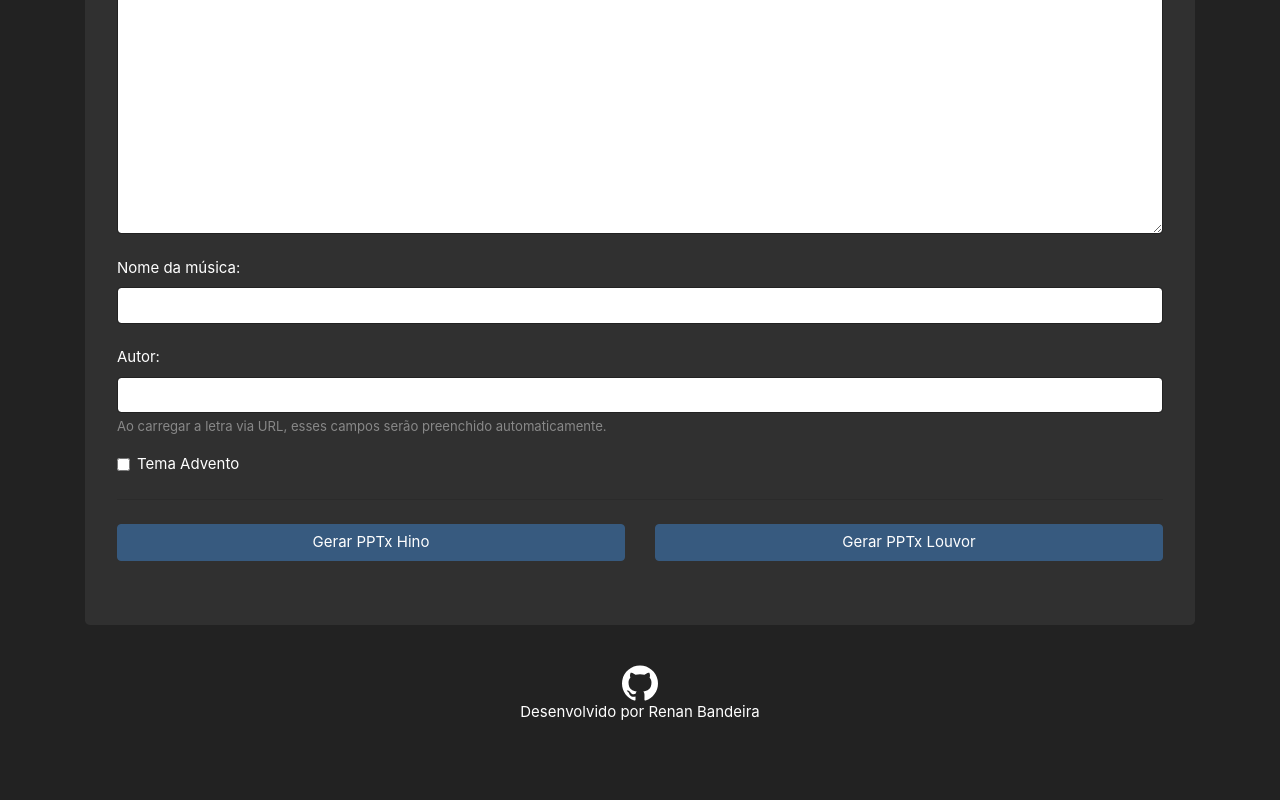
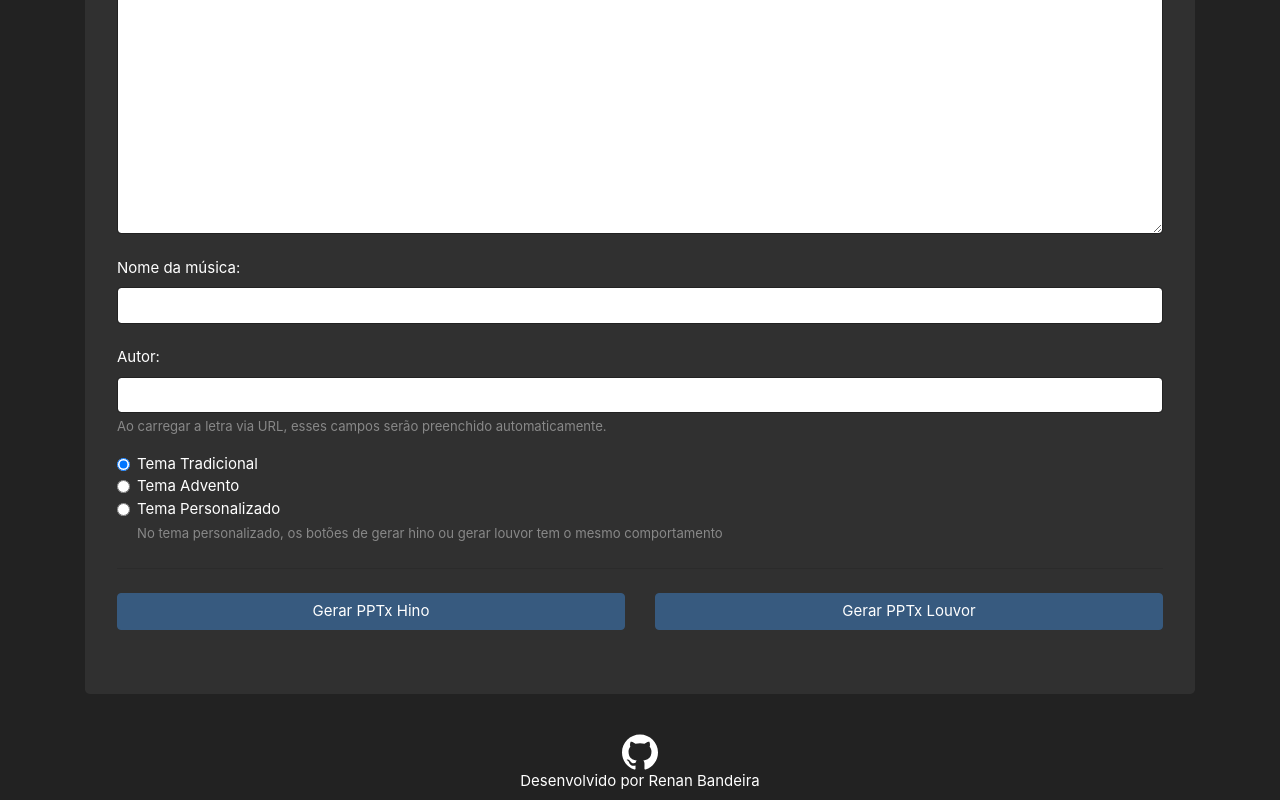
Before and after one commit to renanbandeira/slides-ipa, a React (Create React App) app: page / in a window 1280 px wide. Shown: the part 592-1392 px from the top of the page. Before the commit the page ends 1323 px from the top, so only its background shows below. Built offline with nearby package versions, Linux system fonts and the light colour scheme.

Commit message:
Reorganizes code and makes possible to create slides with custom background

```diff
--- a/package.json
+++ b/package.json
@@ -5,6 +5,7 @@
 	"dependencies": {
 		"@types/cheerio": "^0.22.21",
 		"@types/request": "^2.48.5",
+		"axios": "^0.21.1",
 		"cheerio": "^1.0.0-rc.3",
 		"express": "^4.17.1",
 		"pptxgenjs": "^3.3.0",
--- a/public/index.html
+++ b/public/index.html
@@ -19,7 +19,7 @@
     <meta name="theme-color" content="#000000" />
     <meta
       name="description"
-      content="Sistema gerados de slides da Igreja Presbiteriana da Aldeota"
+      content="Sistema gerador de slides da Igreja Presbiteriana da Aldeota"
     />
     <link rel="apple-touch-icon" href="logo192.png" />
     <!--
--- a/src/App.js
+++ b/src/App.js
@@ -1,101 +1,52 @@
-import React, { useState } from "react";
-import cheerio from "cheerio";
-import request from "request";
+import React, { useRef } from "react";
 import { createSlides } from "./tstest/slideGenerator";
+import SlidesURLLoader from './components/SlidesURLLoader';
+import SlidesContent from './components/SlidesContent';
+import SlidesDownloader from './components/SlidesDownloader';
+import SlidesTheme from './components/SlidesTheme';
 import "./App.css";
 
-function loadLyrics() {
-  const url = document.querySelector('#url').value || '';
-  if (!url.match(/letras.mus.br/g)) {
-    alert('URL inválida!');
+function App() {
+  const slidesContentRef = useRef(null);
+  const slidesThemeRef = useRef(null);
+
+  function loadAndDownloadSlides(isHymn) {
+    if (!slidesContentRef.current) {
       return;
     }
-  request({
-    method: 'GET',
-		url: `https://lyrics-scrapping.herokuapp.com/?url=${url.trim()}`
-	}, (err, res, body) => {
-
-    if (err) return console.error(err);
-
-    let $ = cheerio.load(body);
-    // let title = $('title');
-		document.querySelector('#title').value = $('.cnt-head_title h1').text().trim();
-		document.querySelector('#subtitle').value = $('.cnt-head_title h2').text().trim();
-    let lyrics = '';
-		$('.cnt-letra p').each(function (i, element) {
-			let slideContent = "";
-			element.children.forEach((node) => {
-				if (node.data) {
-					slideContent = slideContent + node.data + "\n";
-				}
-			});
-      lyrics = lyrics + slideContent + '\n';
-    });
-    document.querySelector('#lyrics').value = lyrics.trim();
-  });
-}
-
-function loadAndDownloadSlides(isHymn, isAdvent) {
-  const title = document.querySelector('#title').value || '';
-  const subtitle = document.querySelector('#subtitle').value || '';
-  const lyrics = document.querySelector('#lyrics').value || '';
+    const title = slidesContentRef.current.songTitle || '';
+    const subtitle = slidesContentRef.current.songSubtitle || '';
+    const lyrics = slidesContentRef.current.lyrics || '';
     if (title === '' || lyrics === '') {
       alert('Nome da música e letra são obrigatórios!');
       return;
     }
-  createSlides(title, subtitle, lyrics, isHymn, isAdvent);
+    const isAdvent = slidesThemeRef.current.isAdvent;
+    const isCustomTheme = slidesThemeRef.current.isCustomTheme;
+    const customSlidesData = slidesThemeRef.current.customSlidesData;
+    if (isCustomTheme && (!customSlidesData || !customSlidesData.titleBackground || !customSlidesData.lyricsBackground)) {
+        alert('Você precisa carregar o background do título e das letras!');
+        return;
+    }
+    createSlides(title, subtitle, lyrics, isHymn, isAdvent, isCustomTheme, customSlidesData);
   }
 
-function App() {
-  const [isAdvent, setIsAdvent] = useState(false);
-  function updateAdventTheme(event) {
-    setIsAdvent(event.target.checked)
-  }
   return (
 		<div>
 			<main className="container">
 				<div className="jumbotron mt-5">
 					<h1 className="display-4">Slides IPA</h1>
-            <div className="form-group">
-              <label htmlFor="url">Digite a URL do letras.mus.br:</label>
-              <input type="url" id="url" className="form-control" placeholder="URL" />
-            </div>
-          <button type="button" className="btn btn-secondary w-100" onClick={() => loadLyrics()}>
-            Carregar Letra
-          </button>
+          <SlidesURLLoader onLoadComplete={(data) => slidesContentRef.current.setSongData(data) } />
 					<hr className="my-4" />
             <div className="row">
   						<div className="col">
-                <div className="form-group">
-                  <label htmlFor="lyrics">ou cole a letra aqui:</label>
-    							<textarea className="form-control" id="lyrics" style={{ height: '440px' }}/>
-                  <br />
-                  <label htmlFor="title">Nome da música:</label>
-                  <input type="text" id="title" className="form-control"/>
-                  <br />
-                  <label htmlFor="subtitle">Autor:</label>
-                  <input type="subtitle" id="subtitle" className="form-control" />
-                  <small id="lyricsHelp" className="form-text text-muted">Ao carregar a letra via URL, esses campos serão preenchido automaticamente.</small>
-                </div>
-                <div className="form-check">
-                  <input type="checkbox" className="form-check-input" id="adventCheck" checked={isAdvent} onChange={updateAdventTheme} />
-                  <label className="form-check-label" htmlFor="adventCheck">Tema Advento</label>
-                </div>
+                <SlidesContent ref={slidesContentRef} />
+                <SlidesTheme ref={slidesThemeRef} />
   						</div>
   					</div>
           <hr className="my-4" />
 					<div className="row">
-						<div className="col">
-							<button type="button" className="btn btn-primary w-100" onClick={(_ev) => loadAndDownloadSlides(true, isAdvent)}>
-								Gerar PPTx Hino
-							</button>
-						</div>
-
-            <div className="col">
-							<button type="button" className="btn btn-primary w-100" onClick={(_ev) => loadAndDownloadSlides(false, isAdvent)}>
-								Gerar PPTx Louvor
-							</button>
-						</div>
+            <SlidesDownloader loadAndDownloadSlides={loadAndDownloadSlides} />
 					</div>
 				</div>
 			</main>
--- /dev/null
+++ b/src/components/SlidesContent.js
@@ -0,0 +1,32 @@
+import React, { useState, forwardRef, useImperativeHandle } from "react";
+
+const SlidesContent = forwardRef((props, ref) => {
+  const [songTitle, setSongTitle] = useState('');
+  const [songSubtitle, setSongSubtitle] = useState('');
+  const [lyrics, setLyrics] = useState('');
+  const setSongData = (data) => {
+    setSongTitle(data.title);
+    setSongSubtitle(data.subtitle);
+    setLyrics(data.lyrics);
+  }
+  useImperativeHandle(ref, () => ({
+    setSongData: setSongData,
+    songTitle,
+    songSubtitle,
+    lyrics
+  }));
+  return (
+    <div className="form-group">
+      <label htmlFor="lyrics">ou cole a letra aqui:</label>
+      <textarea className="form-control" id="lyrics" style={{ height: '440px' }} onChange={(ev) => setLyrics(ev.target.value)} value={lyrics} />
+      <br />
+      <label htmlFor="title">Nome da música:</label>
+      <input type="text" id="title" className="form-control" onChange={(ev) => setSongTitle(ev.target.value)} value={songTitle}/>
+      <br />
+      <label htmlFor="subtitle">Autor:</label>
+      <input type="subtitle" id="subtitle" className="form-control" onChange={(ev) => setSongSubtitle(ev.target.value)}  value={songSubtitle} />
+      <small id="lyricsHelp" className="form-text text-muted">Ao carregar a letra via URL, esses campos serão preenchido automaticamente.</small>
+    </div>
+	);
+});
+export default SlidesContent;
--- /dev/null
+++ b/src/components/SlidesDownloader.js
@@ -0,0 +1,20 @@
+import React from "react";
+
+function SlidesDownloader({ loadAndDownloadSlides }) {
+  return (
+    <>
+      <div className="col">
+        <button type="button" className="btn btn-primary w-100" onClick={(_ev) => loadAndDownloadSlides(true)}>
+          Gerar PPTx Hino
+        </button>
+      </div>
+
+      <div className="col">
+        <button type="button" className="btn btn-primary w-100" onClick={(_ev) => loadAndDownloadSlides(false)}>
+          Gerar PPTx Louvor
+        </button>
+      </div>
+    </>
+	);
+}
+export default SlidesDownloader;
--- /dev/null
+++ b/src/components/SlidesTheme.js
@@ -0,0 +1,73 @@
+import React, { useState, useImperativeHandle, forwardRef } from "react";
+
+const RADIO_DATA = {
+  TRADITIONAL: 0,
+  ADVENT: 1,
+  CUSTOM: 2
+}
+
+const SlidesTheme = forwardRef((props, ref) => {
+  const [theme, setTheme] = useState(RADIO_DATA.TRADITIONAL);
+  const [customSlidesData, setCustomSlidesData] = useState({});
+  const isTraditionalTheme = theme === RADIO_DATA.TRADITIONAL;
+  const isAdvent = theme === RADIO_DATA.ADVENT;
+  const isCustomTheme = theme === RADIO_DATA.CUSTOM;
+  useImperativeHandle(ref, () => ({
+    isAdvent,
+    isCustomTheme,
+    customSlidesData: customSlidesData
+  }));
+  const updateTheme = (ev) => {
+    setTheme(RADIO_DATA[ev.target.id]);
+  }
+  const onFileLoaded = (backgroundType) => (event) => {
+      const match = /^data:(.*);base64,(.*)$/.exec(event.target.result);
+      if (match == null) {
+          alert('Erro ao caarregar os dados da imagem');
+      }
+      setCustomSlidesData({
+        ...customSlidesData,
+        [backgroundType]: event.target.result
+      });
+  }
+  const handleFileSelect = (e) => {
+    var files = e.target.files;
+    if (files.length < 1) {
+        alert('Precisa selecionar um arquivo');
+        return;
+    }
+    var file = files[0];
+    var reader = new FileReader();
+    reader.onload = onFileLoaded(e.target.id);
+    reader.readAsDataURL(file);
+}
+  return (
+    <div className="form-check">
+      <input type="radio" name="theme" className="form-check-input" id="TRADITIONAL" checked={isTraditionalTheme} onChange={updateTheme} />
+      <label className="form-check-label" htmlFor="TRADITIONAL">Tema Tradicional</label>
+      <br />
+
+      <input type="radio" name="theme" className="form-check-input" id="ADVENT" checked={isAdvent} onChange={updateTheme} />
+      <label className="form-check-label" htmlFor="ADVENT">Tema Advento</label>
+      <br />
+
+      <input type="radio" name="theme" className="form-check-input" id="CUSTOM" checked={isCustomTheme} onChange={updateTheme} />
+      <label className="form-check-label" htmlFor="CUSTOM">Tema Personalizado</label>
+      <small id="lyricsHelp" className="form-text text-muted">No tema personalizado, os botões de gerar hino ou gerar louvor tem o mesmo comportamento</small>
+
+      {isCustomTheme &&
+        <div>
+          <label className="form-label" htmlFor="titleBackground">Background do título</label>
+          <br />
+          <input type="file" className="form-control-sm" id="titleBackground" accept=".jpeg" onChange={handleFileSelect} />
+          <br />
+          <br />
+          <label className="form-label" htmlFor="lyricsBackground">Background da letra</label>
+          <br />
+          <input type="file" className="form-control-sm" accept=".jpeg" id="lyricsBackground" onChange={handleFileSelect} />
+        </div>
+      }
+    </div>
+	);
+});
+export default SlidesTheme;
--- /dev/null
+++ b/src/components/SlidesURLLoader.js
@@ -0,0 +1,34 @@
+import React, { useState } from "react";
+import { loadLyrics } from '../utils';
+
+function SlidesURLLoader({ onLoadComplete }) {
+  const [url, setUrl] = useState('');
+  const [isLoading, setLoading] = useState(false);
+  async function loadLyricsData() {
+    const url = document.querySelector('#url').value || '';
+    if (!url.match(/letras.mus.br/g)) {
+      alert('URL inválida!');
+      return;
+    }
+    setLoading(true);
+    const data = await loadLyrics(url);
+    onLoadComplete(data);
+    setLoading(false);
+  }
+  return (
+    <>
+      <div className="form-group">
+        <label htmlFor="url">Digite a URL do letras.mus.br:</label>
+        <input type="url" id="url" className="form-control" placeholder="URL" value={url} onChange={(ev) => setUrl(ev.target.value)} />
+      </div>
+      <button type="button" className="btn btn-secondary w-100" onClick={async () => isLoading ? null : loadLyricsData()}>
+        {isLoading ?
+          <div className="spinner-grow" role="status" />
+          : 'Carregar Letra'
+        }
+      </button>
+
+    </>
+	);
+}
+export default SlidesURLLoader;
--- a/src/tstest/slideGenerator.tsx
+++ b/src/tstest/slideGenerator.tsx
@@ -5,7 +5,12 @@ import { IMGBASE64, MASTERBASE64, IMGADVENTBASE64, MASTERADVENTBASE64 } from "..
 import { IMGHYMNBASE64, MASTERHYMNBASE64, IMGHYMNADVENTBASE64, MASTERHYMNADVENTBASE64 } from "../hymnRes";
 import pptxgen from "pptxgenjs";
 
-export function createSlides(title: string, subtitle: string, lyrics: string, isHymn: boolean, isAdvent: boolean) {
+interface SlidesData {
+	titleBackground: string,
+	lyricsBackground: string
+}
+
+export function createSlides(title: string, subtitle: string, lyrics: string, isHymn: boolean, isAdvent: boolean, isCustomTheme: boolean, customSlidesData: SlidesData) {
 	let pptx = new pptxgen();
 
 	// PPTX Method 1:
@@ -18,6 +23,10 @@ export function createSlides(title: string, subtitle: string, lyrics: string, is
 		defaultSlide: IMGHYMNBASE64
 	};
 
+	if (isCustomTheme) {
+		theme.masterSlide = customSlidesData.titleBackground;
+		theme.defaultSlide = customSlidesData.lyricsBackground;
+	} else {
 		if (!isHymn) {
 			if (isAdvent) {
 				theme.masterSlide = MASTERADVENTBASE64;
@@ -29,6 +38,7 @@ export function createSlides(title: string, subtitle: string, lyrics: string, is
 		} else if (isAdvent) {
 			theme.masterSlide = MASTERHYMNADVENTBASE64;
 			theme.defaultSlide = IMGHYMNADVENTBASE64;
+		}
 	}
 
 	// PPTX Method 2:
```
Also changed, not shown: src/utils.js (added, +27 -0 lines), 1 other file (tests, documents, lock files or other folders). Lines whose indentation alone changed are shown as unchanged.
